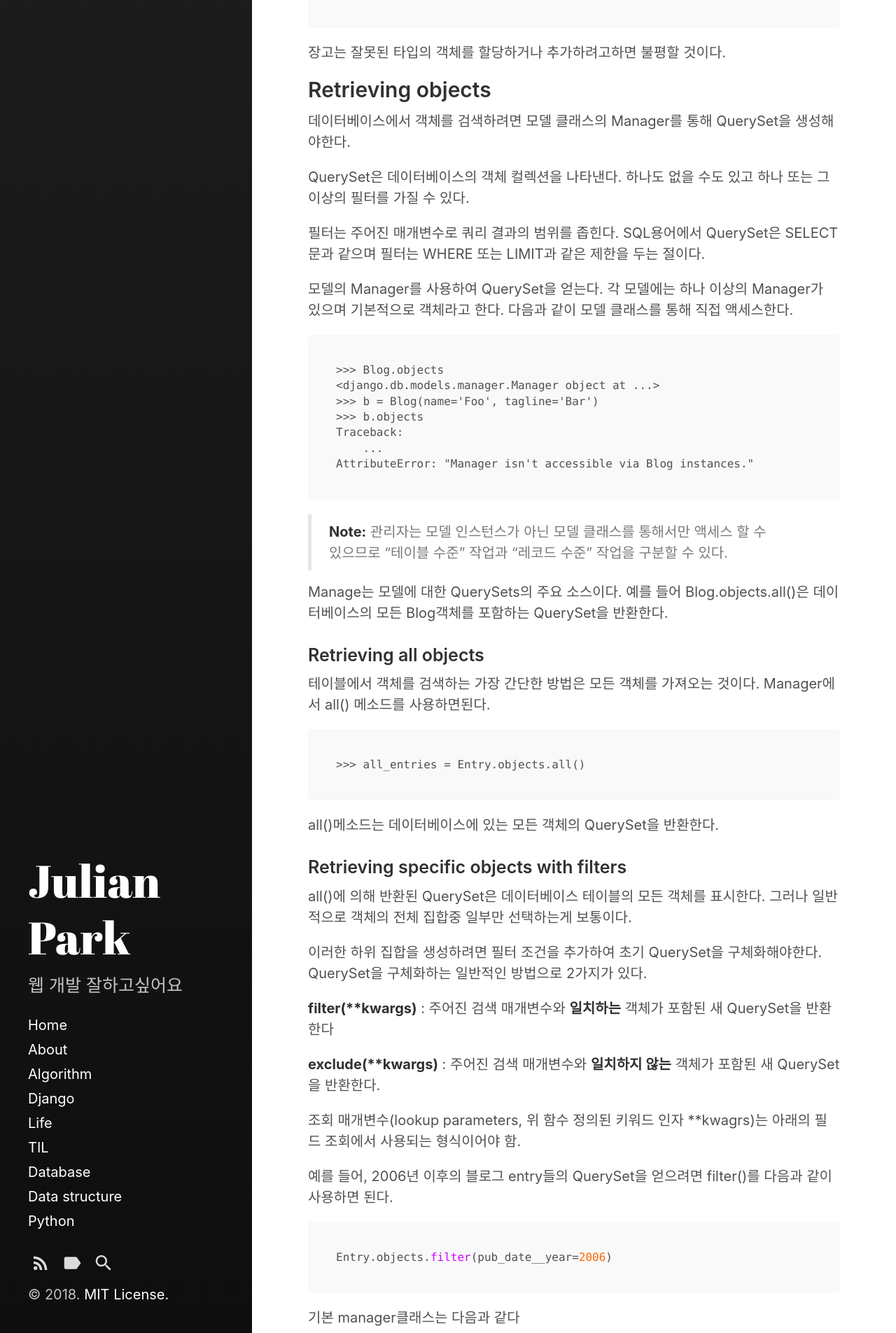
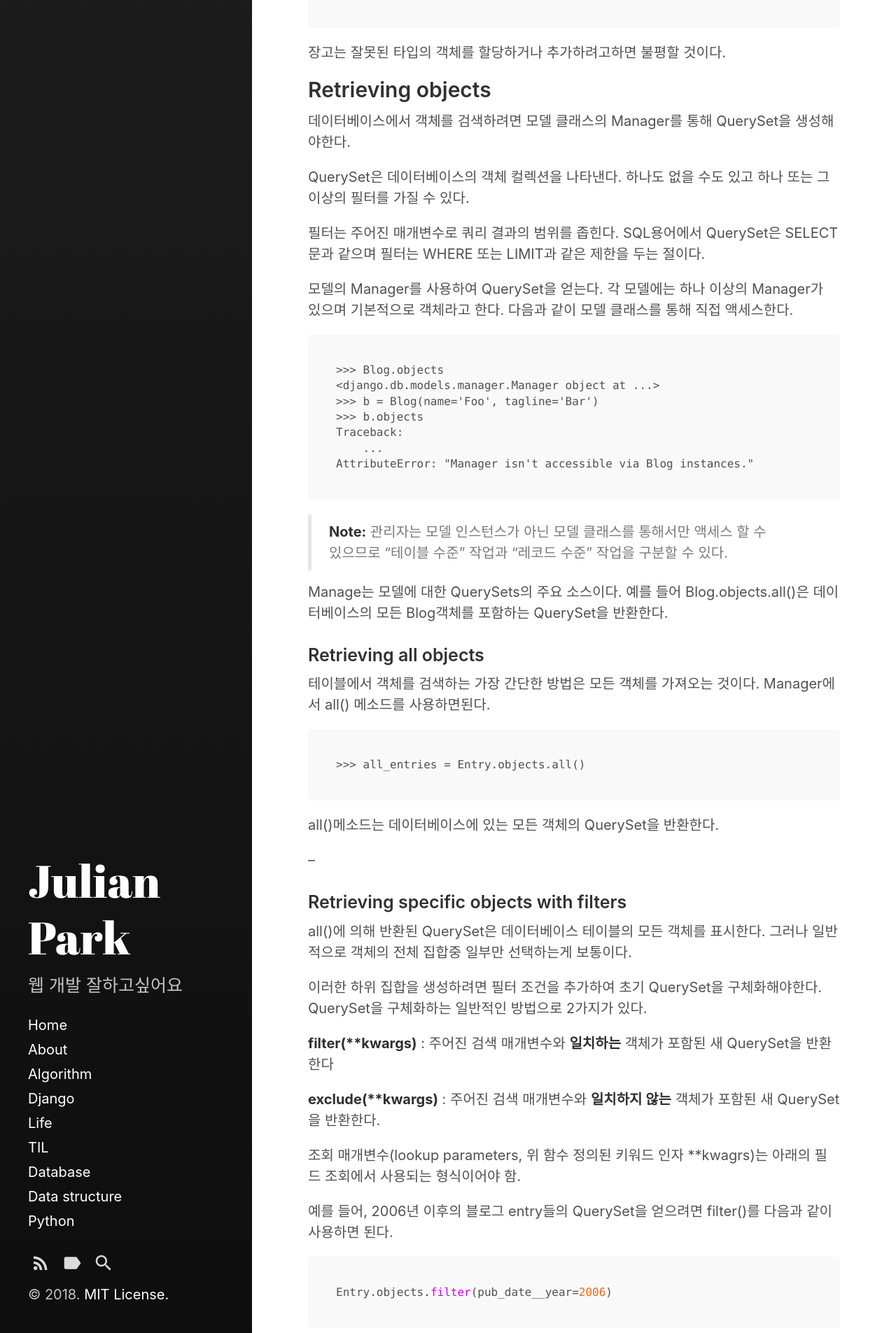
Before and after one commit to Chrisaor/chrisaor.github.com, a Jekyll site: the page built from _posts/Django/2018-02-19-MakingQueries.md, in a window 1280 px wide. Shown: the part 3095-5000 px from the top of the page at 70% size. Built offline with Jekyll 4.4.1, drawn with Linux system fonts in a browser that asks for light colours; part of the change alters nothing that is shown.

````diff
--- a/_posts/Django/2018-02-19-MakingQueries.md
+++ b/_posts/Django/2018-02-19-MakingQueries.md
@@ -140,6 +140,7 @@ Manage는 모델에 대한 QuerySets의 주요 소스이다. 예를 들어 Blog.
 
 all()메소드는 데이터베이스에 있는 모든 객체의 QuerySet을 반환한다.
 
+--
 ### Retrieving specific objects with filters
 
 all()에 의해 반환된 QuerySet은 데이터베이스 테이블의 모든 객체를 표시한다. 그러나 일반적으로 객체의 전체 집합중 일부만 선택하는게 보통이다.
@@ -182,6 +183,7 @@ QuerySet을 정제한 결과는 QuerySet 그 자체이므로 상세 검색을
 이것은 데이터베이스의 모든 entry들에 대한 초기 QuerySet을 가져와서 필터를 추가한 다음 제외하고 다른 필터를 추가한다.
 최종 결과는 2005년 1월 30일과 현재 날짜 사이에 게시된 "What"으로 시작하는 모든 entry를 포함하는 QuerySet이다.
 
+--
 ### Filtered QuerySets are unique
 
 QuerySet을 정제할 때마다, 이전의 생성된 QuerySet과는 독립적인 새로운 QuerySet을 갖게된다. 각각의 상세검색은 저장되고 사용되며 재사용될 수 있는 별개의 고유한 QuerySet을 생성한다.
@@ -194,7 +196,7 @@ QuerySet을 정제할 때마다, 이전의 생성된 QuerySet과는 독립적인
 
 이 세 가지 QuerySet은 각각 별개이다. 첫 번째는 "What"으로 시작하는 제목의 모든 entry들을 나타내는 QuerySet이다. 두 번째는 첫 번째 항목의 하위 집합이며 pub_date가 현재 또는 미래의 레코드를 제외하는 조건이 추가된 검색이다. 세 번째 또한 첫 번째 항목의 하위 집합이며 pub_date가 현재 또는 미래의 레코드만 선택하는 추가 조건이 있다. 초기의 QuerySet(q1)은 데이터가 정제되는 프로세스의 영향을 받지 않는다.
 
-
+--
 ### QuerySets are lazy
 
 QuerySet은 게으르다 - QuerySet을 생성하는 행위는 어떤 데이터베이스 활동도 포함하지 않는다. 하루 종일 필터를 함께 쌓을 수 있으며, 장고는 QuerySet이 평가 될 때까지 실제로 쿼리를 실행하지 않는다.
@@ -208,6 +210,7 @@ QuerySet은 게으르다 - QuerySet을 생성하는 행위는 어떤 데이터
 
 위 예제는 3번의 데이터베이스에 접근하는 것 처럼 보이지만 마지막 행(print(q))에서 데이터베이스에 한번만 접근한다. 일반적으로 QuerySet의 결과는 사용자가 **"요청"**할 때까지 데이터베이스에서 가져오지 않는다.
 
+--
 ### Retrieving a single object with get()
 
 filter()는 하나의 객체만이 query와 일치하는 경우에도 항상 QuerySet을 제공한다. 이 경우 한 개의 원소만이 들어있는 QuerySet이 될 것이다.
@@ -228,10 +231,12 @@ get()을 사용하는 것과 [0] 슬라이스로 filter()를 사용하는 것의
 
 한마디로 get() 메소드를 사용할 때는 꼭 한개의 확실한 값만 가져와야 한다는 뜻
 
+--
 ### Other QuerySet methods
 
 대부분 데이터베이스에서 객체를 검색해야 할 때 all(), get(), filter() 및 exclude()를 사용한다. 그러나 그것은 거기있는 모든 것과는 거리가 멀다. QuerySet메소드의 전체 목록은 [QuerySet API 레퍼런스](https://docs.djangoproject.com/en/2.0/ref/models/querysets/#queryset-api)를 참조해라.
 
+--
 ### Limiting QuerySets
 
 Python의 문자열 슬라이스 구문의 하위집합을 사용하여 QuerySet을 특정 수의 결과로 제한할 수 있다. SQL의 LIMIT 및 OFFSET절과 같다.
@@ -274,6 +279,7 @@ Python의 문자열 슬라이스 구문의 하위집합을 사용하여 QuerySet
 
 만약에 일치하는 개체가 없는 경우 여기서 첫 번째 구문은 IndexError를 발생시키고 두 번째 구문은 DoesNotExist를 발생시킬 것이다. 자세한 내용은 [get()](https://docs.djangoproject.com/en/2.0/ref/models/querysets/#django.db.models.query.QuerySet.get)을 참조.
 
+--
 ### Field lookups
 
 필드 검색은 SQL WHERE절에서 중요한 부분을 어떻게 명시하는지에 관한 것이다. 그것들은 QuerySet 메소드 filter(), exclude() 및 get()에 대한 키워드 인자로 지정된다.
@@ -355,6 +361,7 @@ case-insensitive 버전으로 **icontains**를 사용하면 된다.
 
 또다른 검색 방법으로 **startswith**, **endswith** 그리고 대소문자 구분 없는 **istartswith**, **iendswith**이 있다.
 
+--
 ### Lookups that span relationships
 
 장고는 자동으로 SQL JOIN을 처리하면서 조회시 관계들을 따르는 강력하고 직관적인 방법을 제공한다.
@@ -449,3 +456,6 @@ Blog.objects.exclude(
     ),
 )
 ```
+
+--
+### Filters can reference fileds on the model
````
